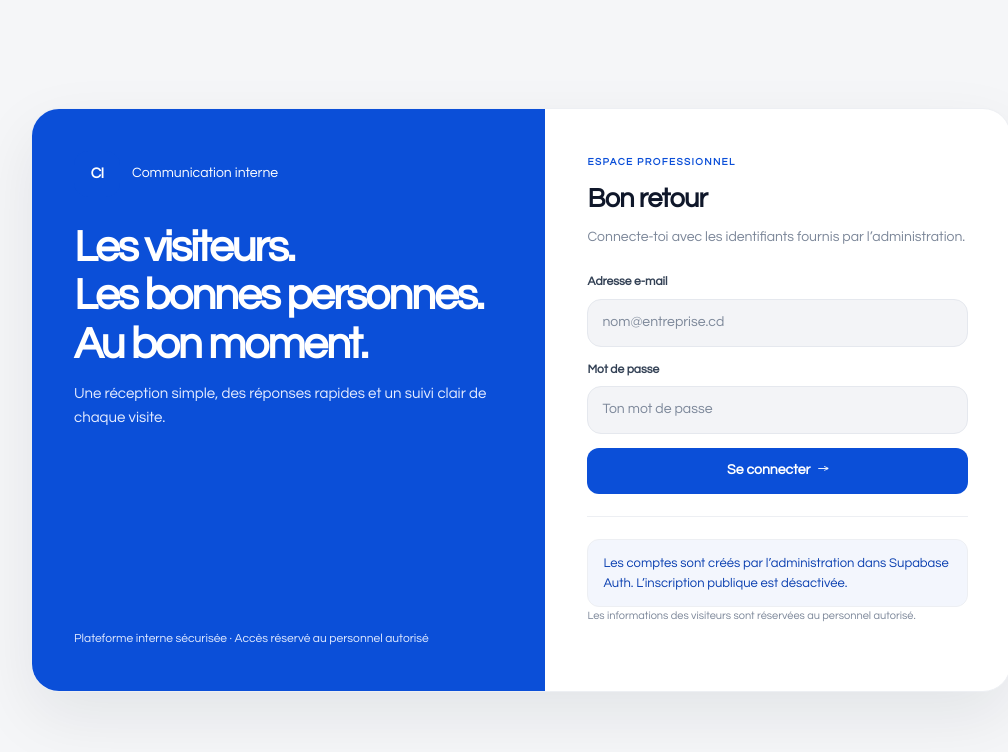
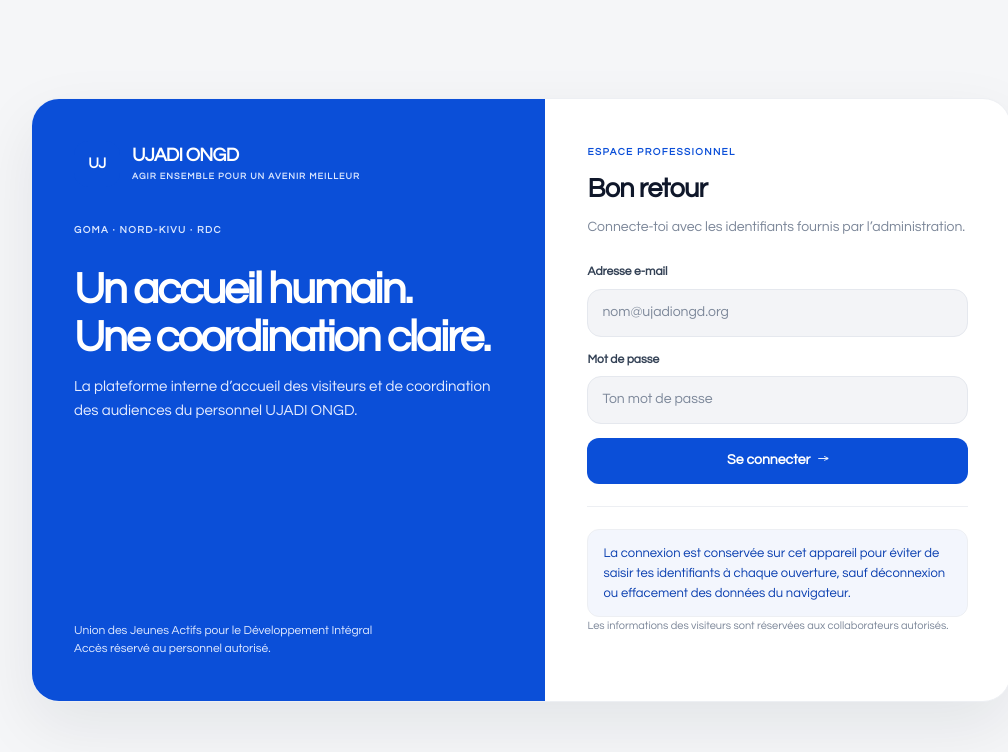
Before and after one commit to mishka635minezis23-spec/comm_interne, a website built with Vite: page index.html in a window 1280 px wide. Shown: the whole page, without its empty margins (119-1127 px from the left). Built offline with nearby package versions, Linux system fonts and the light colour scheme.

Commit message:
Rebrand secure login for UJADI ONGD

```diff
--- a/index.html
+++ b/index.html
@@ -1,40 +1,18 @@
 <!doctype html>
-<html lang="fr">
-<head>
-  <meta charset="utf-8">
-  <meta name="viewport" content="width=device-width,initial-scale=1,viewport-fit=cover">
-  <meta name="theme-color" content="#2457d6">
-  <title>Connexion · Communication interne</title>
-  <link rel="stylesheet" href="css/style.css">
-  <link rel="manifest" href="manifest.json">
-  <script src="https://cdn.jsdelivr.net/npm/@supabase/supabase-js@2"></script>
-  <script src="config.js"></script>
-  <script src="js/supabase.js"></script>
-  <script src="js/common.js"></script>
-  <script src="js/mitappinventor-bridge.js"></script>
-  <script defer src="js/login.js"></script>
-</head>
+<html lang="fr"><head><meta charset="utf-8"><meta name="viewport" content="width=device-width,initial-scale=1,viewport-fit=cover"><meta name="theme-color" content="#0B4FD8"><title>Connexion · UJADI ONGD</title><link rel="stylesheet" href="css/style.css"><link rel="manifest" href="manifest.json"><script src="https://cdn.jsdelivr.net/npm/@supabase/supabase-js@2"></script><script src="config.js"></script><script src="js/supabase.js"></script><script src="js/common.js"></script><script src="js/mitappinventor-bridge.js"></script><script defer src="js/login.js"></script></head>
 <body class="login-page">
  <main class="login-layout">
   <section class="login-info">
-      <div><div class="brand"><span class="brand-mark">CI</span><span>Communication interne</span></div>
-      <h1>Les visiteurs.<br>Les bonnes personnes.<br>Au bon moment.</h1>
-      <p>Une réception simple, des réponses rapides et un suivi clair de chaque visite.</p></div>
-      <div class="login-info-foot">Plateforme interne sécurisée · Accès réservé au personnel autorisé</div>
+   <div><a class="brand" href="https://ujadiongd.org/" aria-label="UJADI ONGD - site officiel"><span class="brand-mark">UJ</span><span class="brand-copy"><strong>UJADI <span>ONGD</span></strong><small>Agir ensemble pour un avenir meilleur</small></span></a>
+   <div class="eyebrow" style="color:#dbe7ff;margin-top:36px">Goma · Nord-Kivu · RDC</div>
+   <h1>Un accueil humain.<br>Une coordination claire.</h1><p>La plateforme interne d’accueil des visiteurs et de coordination des audiences du personnel UJADI ONGD.</p></div>
+   <div class="login-info-foot">Union des Jeunes Actifs pour le Développement Intégral<br>Accès réservé au personnel autorisé.</div>
   </section>
-    <section class="login-form">
-      <span class="eyebrow">Espace professionnel</span><h2>Bon retour</h2>
-      <p>Connecte-toi avec les identifiants fournis par l’administration.</p>
-      <form id="login-form">
-        <div class="field"><label for="email">Adresse e-mail</label><input id="email" name="email" type="email" autocomplete="username" placeholder="nom@entreprise.cd" required></div>
-        <div class="field"><label for="password">Mot de passe</label><input id="password" name="password" type="password" autocomplete="current-password" placeholder="Ton mot de passe" required></div>
-        <button class="btn" type="submit">Se connecter <span aria-hidden="true">→</span></button>
-      </form>
-      <div class="divider"></div>
-      <div class="notice">Les comptes sont créés par l’administration dans Supabase Auth. L’inscription publique est désactivée.</div>
-      <p class="footer-note">Les informations des visiteurs sont réservées au personnel autorisé.</p>
+  <section class="login-form"><span class="eyebrow">Espace professionnel</span><h2>Bon retour</h2><p>Connecte-toi avec les identifiants fournis par l’administration.</p>
+   <form id="login-form"><div class="field"><label for="email">Adresse e-mail</label><input id="email" name="email" type="email" autocomplete="username" placeholder="nom@ujadiongd.org" required></div><div class="field"><label for="password">Mot de passe</label><input id="password" name="password" type="password" autocomplete="current-password" placeholder="Ton mot de passe" required></div><button class="btn" type="submit">Se connecter <span aria-hidden="true">→</span></button></form>
+   <div class="divider"></div><div class="notice">La connexion est conservée sur cet appareil pour éviter de saisir tes identifiants à chaque ouverture, sauf déconnexion ou effacement des données du navigateur.</div>
+   <p class="footer-note">Les informations des visiteurs sont réservées aux collaborateurs autorisés.</p>
   </section>
  </main>
  <script>if('serviceWorker' in navigator && location.protocol.startsWith('http') && !['localhost','127.0.0.1'].includes(location.hostname))navigator.serviceWorker.register('sw.js').catch(()=>{});</script>
-</body>
-</html>
+</body></html>
```
Lines whose indentation alone changed are shown as unchanged.
